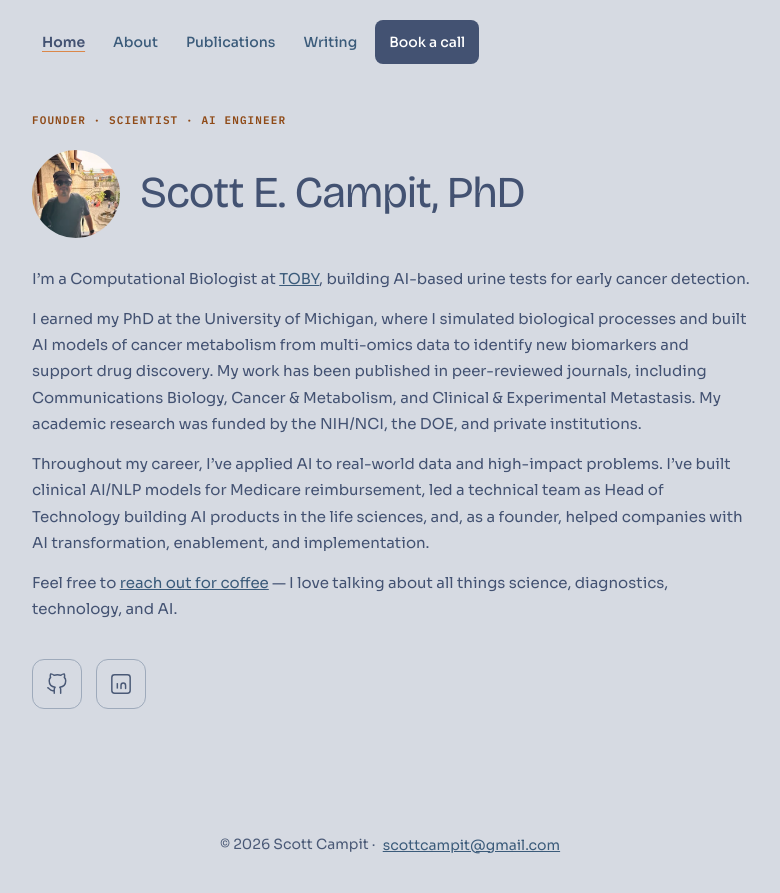
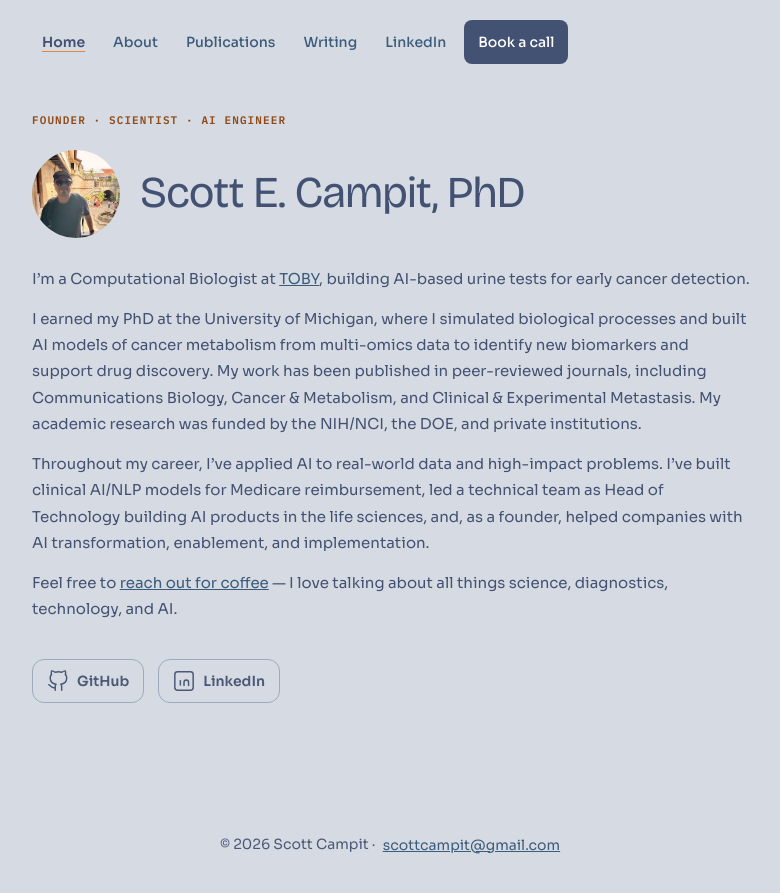
Before and after one commit to ScottCampit/ScottCampit.github.io, a Jekyll site: the page built from index.html, in a window 1280 px wide. Shown: the top 893 px of the page, without its empty margins (248-1028 px from the left). Built offline with Jekyll 4.4.1, drawn with Linux system fonts in a browser that asks for light colours.

Commit message:
Add a LinkedIn nav link and label the social icons.
The nav link sits beside Book a call and opens the LinkedIn profile in a new tab. GitHub and LinkedIn icons now include visible text while keeping at least a 44px tap target.

Co-authored-by: Scott Campit <scott@toby.health>

```diff
--- a/_includes/nav.html
+++ b/_includes/nav.html
@@ -4,6 +4,7 @@
     <li><a href="{{ '/about/' | relative_url }}"{% if page.url == "/about/" %} aria-current="page"{% endif %}>About</a></li>
     <li><a href="{{ '/publications/' | relative_url }}"{% if page.url == "/publications/" %} aria-current="page"{% endif %}>Publications</a></li>
     <li><a href="{{ '/writing/' | relative_url }}"{% if page.url == "/writing/" %} aria-current="page"{% endif %}>Writing</a></li>
+    <li><a href="https://www.linkedin.com/in/scottcampit/" target="_blank" rel="noopener">LinkedIn</a></li>
     <li><a class="btn-primary" href="https://calendar.app.google/9tfZvkxyzZLi2U9D7" target="_blank" rel="noopener" data-link-location="nav">Book a call</a></li>
   </ul>
 </nav>
--- a/about/index.html
+++ b/about/index.html
@@ -26,11 +26,13 @@ permalink: /about/
       <p>If you work on biotech, diagnostics, or AI in R&amp;D, let's compare notes. My papers are on <a href="{{ '/publications/' | relative_url }}">Publications</a>, my notes are on <a href="{{ '/writing/' | relative_url }}">Writing</a>, and you can <a href="https://calendar.app.google/9tfZvkxyzZLi2U9D7" target="_blank" rel="noopener">book a time to talk or grab coffee</a>.</p>
     </div>
     <div class="social-icons">
-      <a href="https://github.com/ScottCampit?tab=repositories" target="_blank" rel="noopener" class="social-icon" aria-label="GitHub">
+      <a href="https://github.com/ScottCampit?tab=repositories" target="_blank" rel="noopener" class="social-icon">
       <svg aria-hidden="true" focusable="false" viewBox="0 0 24 24" fill="none" stroke="currentColor" stroke-width="1.6" stroke-linecap="round" stroke-linejoin="round"><path d="M9 19c-5 1.5-5-2.5-7-3m14 6v-3.87a3.37 3.37 0 0 0-.94-2.61c3.14-.35 6.44-1.54 6.44-7A5.44 5.44 0 0 0 20 4.77 5.07 5.07 0 0 0 19.91 1S18.73.65 16 2.48a13.38 13.38 0 0 0-7 0C6.27.65 5.09 1 5.09 1A5.07 5.07 0 0 0 5 4.77a5.44 5.44 0 0 0-1.5 3.78c0 5.42 3.3 6.61 6.44 7A3.37 3.37 0 0 0 9 18.13V22"/></svg>
+      <span>GitHub</span>
       </a>
-      <a href="https://www.linkedin.com/in/scottcampit/" target="_blank" rel="noopener" class="social-icon" aria-label="LinkedIn">
+      <a href="https://www.linkedin.com/in/scottcampit/" target="_blank" rel="noopener" class="social-icon">
       <svg aria-hidden="true" focusable="false" viewBox="0 0 24 24" fill="none" stroke="currentColor" stroke-width="1.6"><rect x="2" y="2" width="20" height="20" rx="3" ry="3"/><line x1="8" y1="11" x2="8" y2="17"/><line x1="8" y1="8" x2="8.01" y2="8"/><path d="M12 17v-3.5c0-1.38 1.12-2.5 2.5-2.5s2.5 1.12 2.5 2.5V17" stroke-linecap="round" stroke-linejoin="round"/></svg>
+      <span>LinkedIn</span>
       </a>
     </div>
   </div>
--- a/assets/css/main.css
+++ b/assets/css/main.css
@@ -205,14 +205,19 @@ main { flex: 1; width: 100%; }
   margin-bottom: 40px;
 }
 .social-icon {
-  width: 50px;
-  height: 50px;
+  min-width: 44px;
+  min-height: 44px;
+  padding: 0 14px;
   border-radius: 12px;
   border: 1.5px solid var(--icon-border);
-  display: flex;
+  display: inline-flex;
   align-items: center;
   justify-content: center;
+  gap: 8px;
   color: var(--text-light);
+  font-size: 14px;
+  font-weight: 600;
+  line-height: 1;
   text-decoration: none;
   transition: all 0.2s;
 }
@@ -223,6 +228,7 @@ main { flex: 1; width: 100%; }
 .social-icon svg {
   width: 22px;
   height: 22px;
+  flex-shrink: 0;
 }
 
 
--- a/index.html
+++ b/index.html
@@ -50,11 +50,13 @@ twitter:
       <p>Feel free to <a href="https://calendar.app.google/9tfZvkxyzZLi2U9D7" target="_blank" rel="noopener">reach out for coffee</a> &mdash; I love talking about all things science, diagnostics, technology, and AI.</p>
     </div>
     <div class="social-icons">
-      <a href="https://github.com/ScottCampit?tab=repositories" target="_blank" rel="noopener" class="social-icon" aria-label="GitHub">
+      <a href="https://github.com/ScottCampit?tab=repositories" target="_blank" rel="noopener" class="social-icon">
       <svg aria-hidden="true" focusable="false" viewBox="0 0 24 24" fill="none" stroke="currentColor" stroke-width="1.6" stroke-linecap="round" stroke-linejoin="round"><path d="M9 19c-5 1.5-5-2.5-7-3m14 6v-3.87a3.37 3.37 0 0 0-.94-2.61c3.14-.35 6.44-1.54 6.44-7A5.44 5.44 0 0 0 20 4.77 5.07 5.07 0 0 0 19.91 1S18.73.65 16 2.48a13.38 13.38 0 0 0-7 0C6.27.65 5.09 1 5.09 1A5.07 5.07 0 0 0 5 4.77a5.44 5.44 0 0 0-1.5 3.78c0 5.42 3.3 6.61 6.44 7A3.37 3.37 0 0 0 9 18.13V22"/></svg>
+      <span>GitHub</span>
       </a>
-      <a href="https://www.linkedin.com/in/scottcampit/" target="_blank" rel="noopener" class="social-icon" aria-label="LinkedIn">
+      <a href="https://www.linkedin.com/in/scottcampit/" target="_blank" rel="noopener" class="social-icon">
       <svg aria-hidden="true" focusable="false" viewBox="0 0 24 24" fill="none" stroke="currentColor" stroke-width="1.6"><rect x="2" y="2" width="20" height="20" rx="3" ry="3"/><line x1="8" y1="11" x2="8" y2="17"/><line x1="8" y1="8" x2="8.01" y2="8"/><path d="M12 17v-3.5c0-1.38 1.12-2.5 2.5-2.5s2.5 1.12 2.5 2.5V17" stroke-linecap="round" stroke-linejoin="round"/></svg>
+      <span>LinkedIn</span>
       </a>
     </div>
   </div>
```
